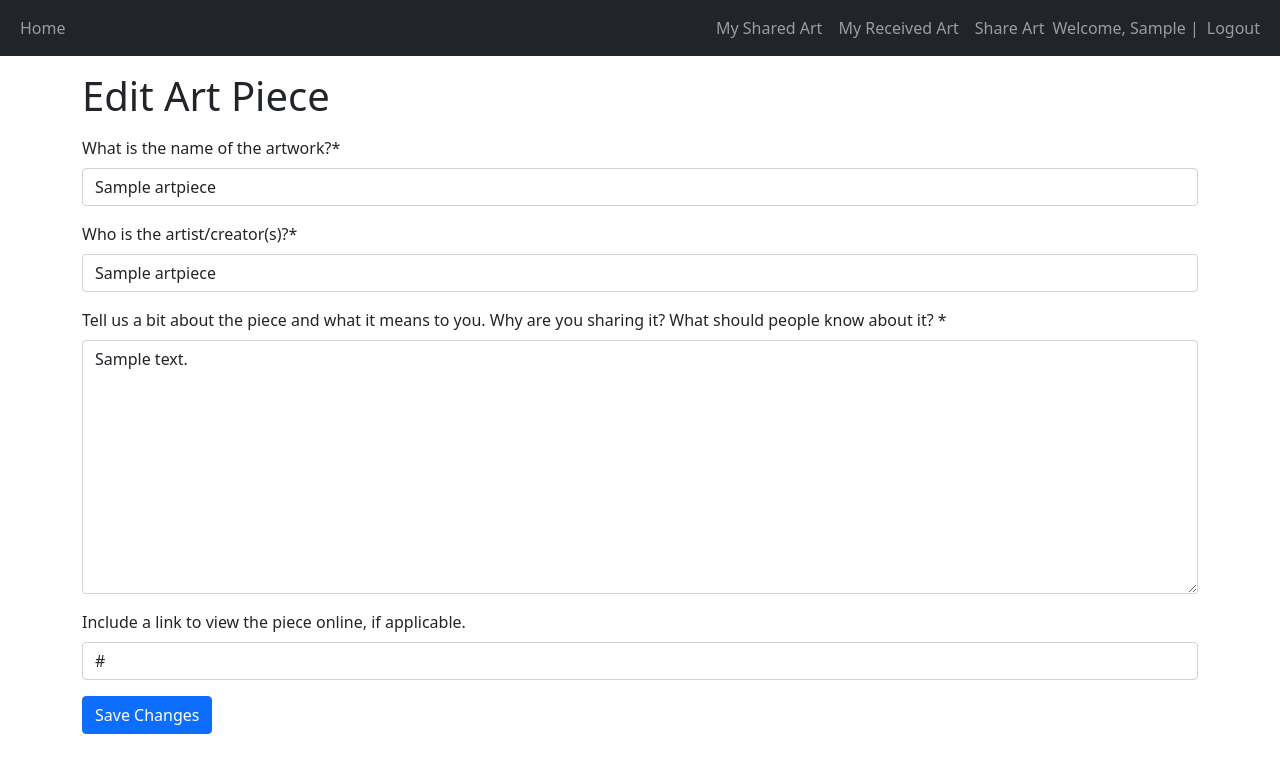
After one commit to Jonathan-Heaney/omnivore, a Django app: page /edit-art-piece/1 in a window 1280 px wide. The commit adds this page. Shown: the top 773 px of the page. Run offline with Django 5.2, Linux system fonts and the light colour scheme; a user stored in the database is signed in; tables that the repository leaves empty hold one stand-in row (values such as "Sample post"); some libraries are stand-ins or nearby versions.

Commit message:
Add different page for editing art submissions

```diff
--- a/main/templates/main/base.html
+++ b/main/templates/main/base.html
@@ -32,7 +32,7 @@
                     <li class="nav-item">
                         <a href="/share-art" class="nav-link">Share Art</a>
                     </li>
-                    <span class="navbar-text">Logged in as {{user.username}} | </span>
+                    <span class="navbar-text">Welcome, {{user.first_name}} | </span>
                     <li class="nav-item">
                         <a href="/logout" class="nav-link">Logout</a>
                     </li>
--- /dev/null
+++ b/main/templates/main/edit_art_piece.html
@@ -0,0 +1,20 @@
+{% extends 'main/base.html' %}
+{% load static %}
+
+{% block title %}Edit Art Piece{% endblock%}
+{% block css_files %}
+  <link rel="stylesheet" href="{% static "css/styles.css" %}">
+{% endblock %}
+
+{% load crispy_forms_tags %}
+
+{% block content %}
+
+<h1 class="header">Edit Art Piece</h2>
+
+<form method="post">
+    {% csrf_token %} {{ form|crispy }}
+    <button type="submit" class="btn btn-primary">Save Changes</button>
+</form>
+
+{% endblock %}
--- a/main/templates/main/my_shared_art.html
+++ b/main/templates/main/my_shared_art.html
@@ -27,6 +27,7 @@
         <p>{{piece.piece_description|linebreaksbr}}</p>
       </div>
       <div>
+        <a href="{% url 'edit_art_piece' piece.id %}" class="btn btn-primary edit-btn">Edit</a>
         <form method="post">
           {% csrf_token %}
           <button
--- a/main/urls.py
+++ b/main/urls.py
@@ -11,4 +11,5 @@ urlpatterns = [
     path("my-received-art", views.my_received_art, name="my_received_art"),
     path('send-art-piece-email/<int:user_id>',
          views.send_art_piece_email, name='send_art_piece_email'),
+    path('edit-art-piece/<int:pk>', views.edit_art_piece, name='edit_art_piece'),
 ]
--- a/main/views.py
+++ b/main/views.py
@@ -1,4 +1,4 @@
-from django.shortcuts import render, redirect
+from django.shortcuts import render, redirect, get_object_or_404
 from .forms import RegisterForm, ArtPieceForm
 from django.contrib.auth import login, logout, authenticate
 from django.contrib.auth.decorators import login_required
@@ -44,6 +44,21 @@ def share_art(request):
         form = ArtPieceForm()
 
     return render(request, 'main/share_art.html', {"form": form})
+
+
+@login_required(login_url="/login")
+def edit_art_piece(request, pk):
+    art_piece = get_object_or_404(ArtPiece, pk=pk)
+
+    if request.method == 'POST':
+        form = ArtPieceForm(request.POST, instance=art_piece)
+        if form.is_valid():
+            form.save()
+            return redirect("/my-shared-art")
+    else:
+        form = ArtPieceForm(instance=art_piece)
+
+    return render(request, 'main/edit_art_piece.html', {'form': form})
 
 
 @login_required(login_url="/login")
--- a/static/css/styles.css
+++ b/static/css/styles.css
@@ -6,3 +6,7 @@
 .header {
   margin: 1rem auto;
 }
+
+.edit-btn {
+  margin-bottom: 8px;
+}
```
